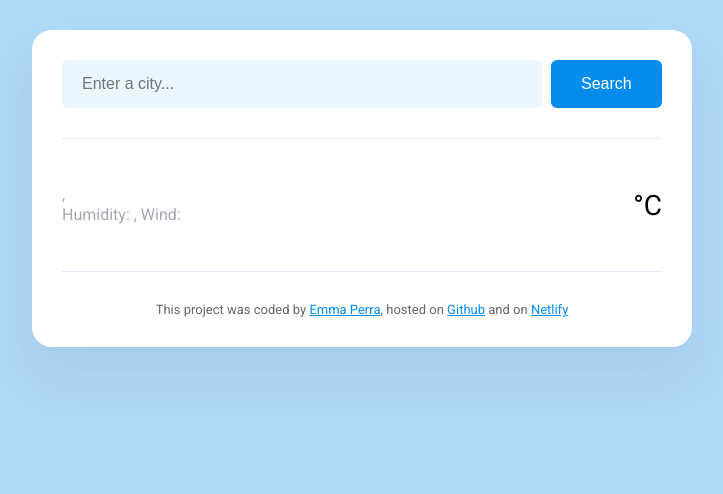
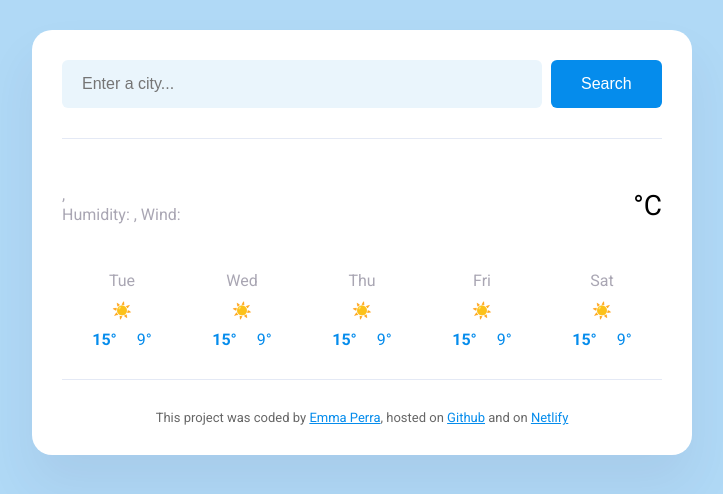
Before and after one commit to emmanuelleperra/MyMeteoApp, a plain HTML site: page index.html in a window 1280 px wide. Shown: the whole page, without its empty margins (278-1001 px from the left). Drawn offline with nearby package versions, Linux system fonts and the light colour scheme; no server answers.

Commit message:
Added week forecast

```diff
--- a/app.js
+++ b/app.js
@@ -48,7 +48,28 @@
     searchCity(searchInput.value);
 }
 
+function displayForecast() {
+    let forecast = document.querySelector("#forecast");
+
+    let days = ["Tue", "Wed", "Thu", "Fri", "Sat"];
+    let forecastHTML = "";
+
+    days.forEach(function(day) {
+        forecastHTML = forecastHTML + `
+                <div class="weather-forecast-day">
+                    <div class="weather-forecast-date">${day}</div>
+                    <div class="weather-forecast-icon">☀️</div>
+                    <div class="weather-forecast-temperatures">
+                        <div class="weather-forecast-temperature"><strong>15°</strong></div>
+                        <div class="weather-forecast-temperature">9°</div>
+                    </div>
+                </div>`;
+    });
+    forecast.innerHTML = forecastHTML
+}
+
 let searchFormElement = document.querySelector("#search-form");
 searchFormElement.addEventListener("submit", handleSearchSubmit);
 
 searchCity("Amsterdam");
+displayForecast();
--- a/index.html
+++ b/index.html
@@ -35,6 +35,11 @@
         <div class="weather-app-temperature" id="temperature"></div>
         <div class="weather-app-unit">°C</div></div>
     </div>
+        <div class="weather-forecast" id="forecast">
+
+
+        </div>
+
     </main>
 
     <footer>This project was coded by
--- a/style.css
+++ b/style.css
@@ -98,3 +98,34 @@
     margin-top: 20px;
     font-size: 28px;
 }
+
+.weather-forecast-date {
+    text-align: center;
+    color: rgba(39,33,66,0.4);
+    line-height: 20px;
+    font-size: 16px;
+    margin-bottom: 10px;
+}
+
+.weather-forecast-icon {
+    font-size: 48 px;
+    text-align: center;
+}
+
+.weather-forecast-temperatures {
+    color: #058cec;
+    text-align: center;
+    display: flex;
+    justify-content: center;
+    margin-top: 10px;
+}
+
+.weather-forecast-temperature {
+    padding: 0 10px;
+}
+
+.weather-forecast {
+    display: flex;
+    justify-content: space-around;
+    margin-top: 30px;
+}
```
